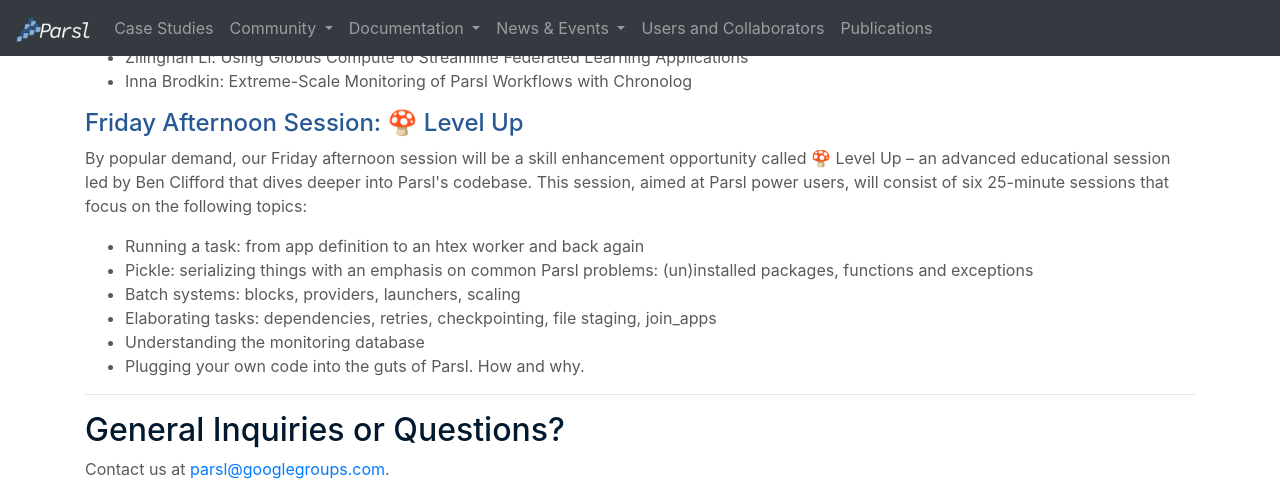
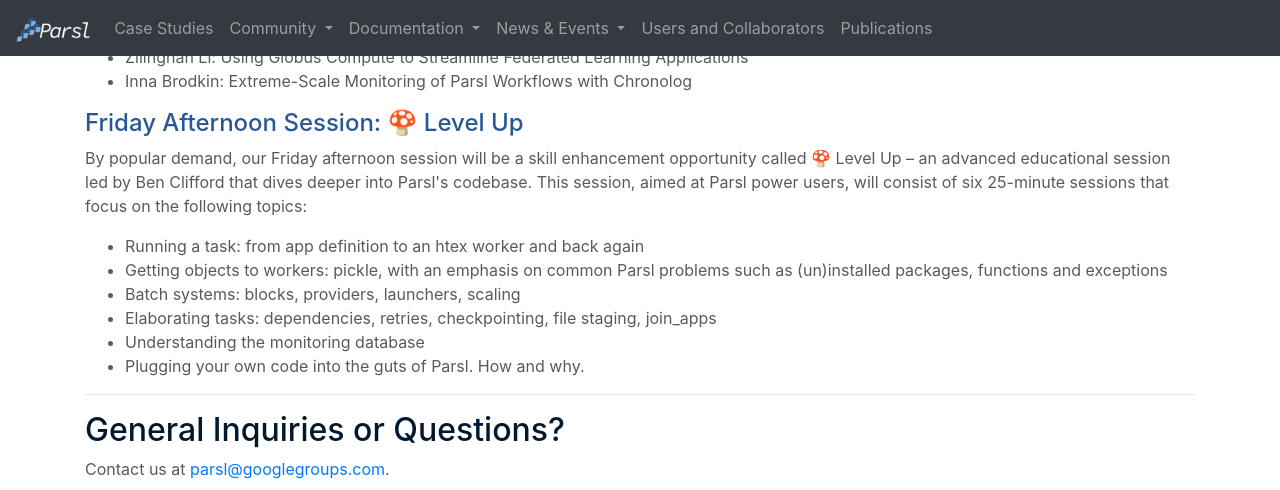
Before and after one commit to Parsl/parsl.github.io, a Jekyll site: the page built from parslfest/parslfest2024.html, in a window 1280 px wide and 900 px high, scrolled down 2289 px, cut to the strip 0-490 px from the top of the window. Built offline with Jekyll 4.4.1, drawn with Linux system fonts in a browser that asks for light colours.

Commit message:
Re-title pickle section

```diff
--- a/parslfest/parslfest2024.html
+++ b/parslfest/parslfest2024.html
@@ -142,7 +142,7 @@
 	<p>By popular demand, our Friday afternoon session will be a skill enhancement opportunity called 🍄 Level Up – an advanced educational session led by Ben Clifford that dives deeper into Parsl's codebase. This session, aimed at Parsl power users, will consist of six 25-minute sessions that focus on the following topics:</p>
 	<ul>
 		<li>Running a task: from app definition to an htex worker and back again</li>
-		<li>Pickle: serializing things with an emphasis on common Parsl problems: (un)installed packages, functions and exceptions</li>
+		<li>Getting objects to workers: pickle, with an emphasis on common Parsl problems such as (un)installed packages, functions and exceptions</li>
 		<li>Batch systems: blocks, providers, launchers, scaling</li>
 		<li>Elaborating tasks: dependencies, retries, checkpointing, file staging, join_apps</li>
 		<li>Understanding the monitoring database</li>
```
